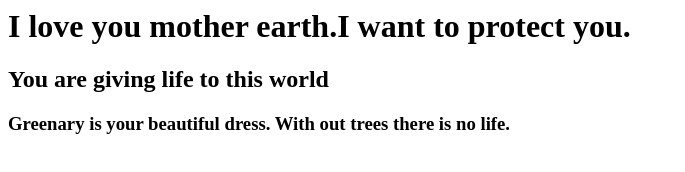
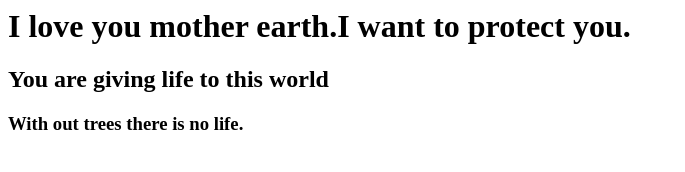
Before and after one commit to shruhi222/firsrtgithubrepos, a plain HTML site: page index.html in a window 1280 px wide. Shown: the whole page, without its empty margins (0-685 px from the left). Drawn offline with Linux system fonts and the light colour scheme.

Commit message:
Update index.html
3rd quote is modified

```diff
--- a/index.html
+++ b/index.html
@@ -2,6 +2,6 @@
 <body>
 <h1>I love you mother earth.I want to protect you.</h1>
 <h2>You are giving life to this world</h2>
-<h3>Greenary is your beautiful dress. With out trees there is no life.<h3>
+<h3>With out trees there is no life.<h3>
 </body>
 </html>
```
